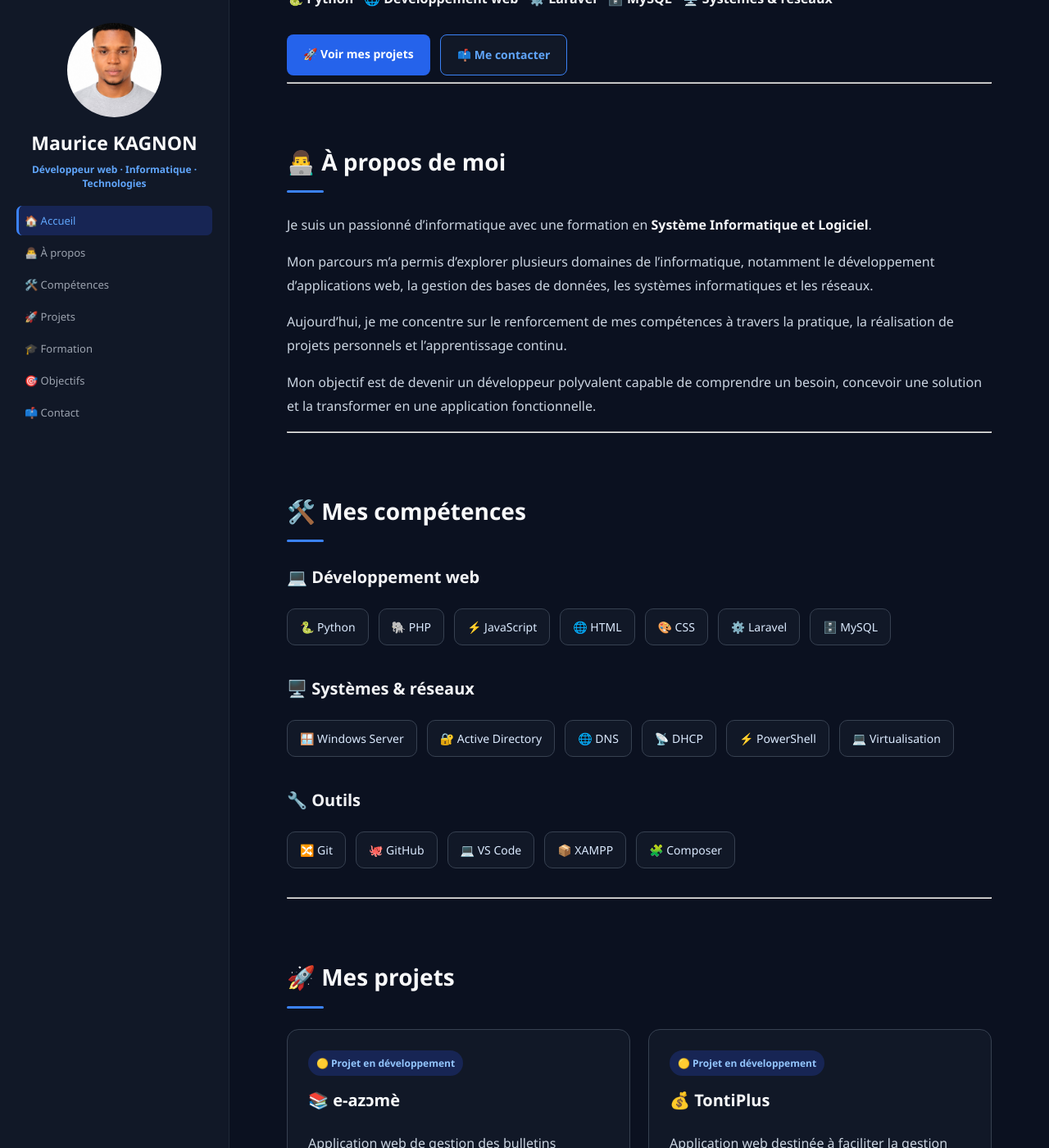
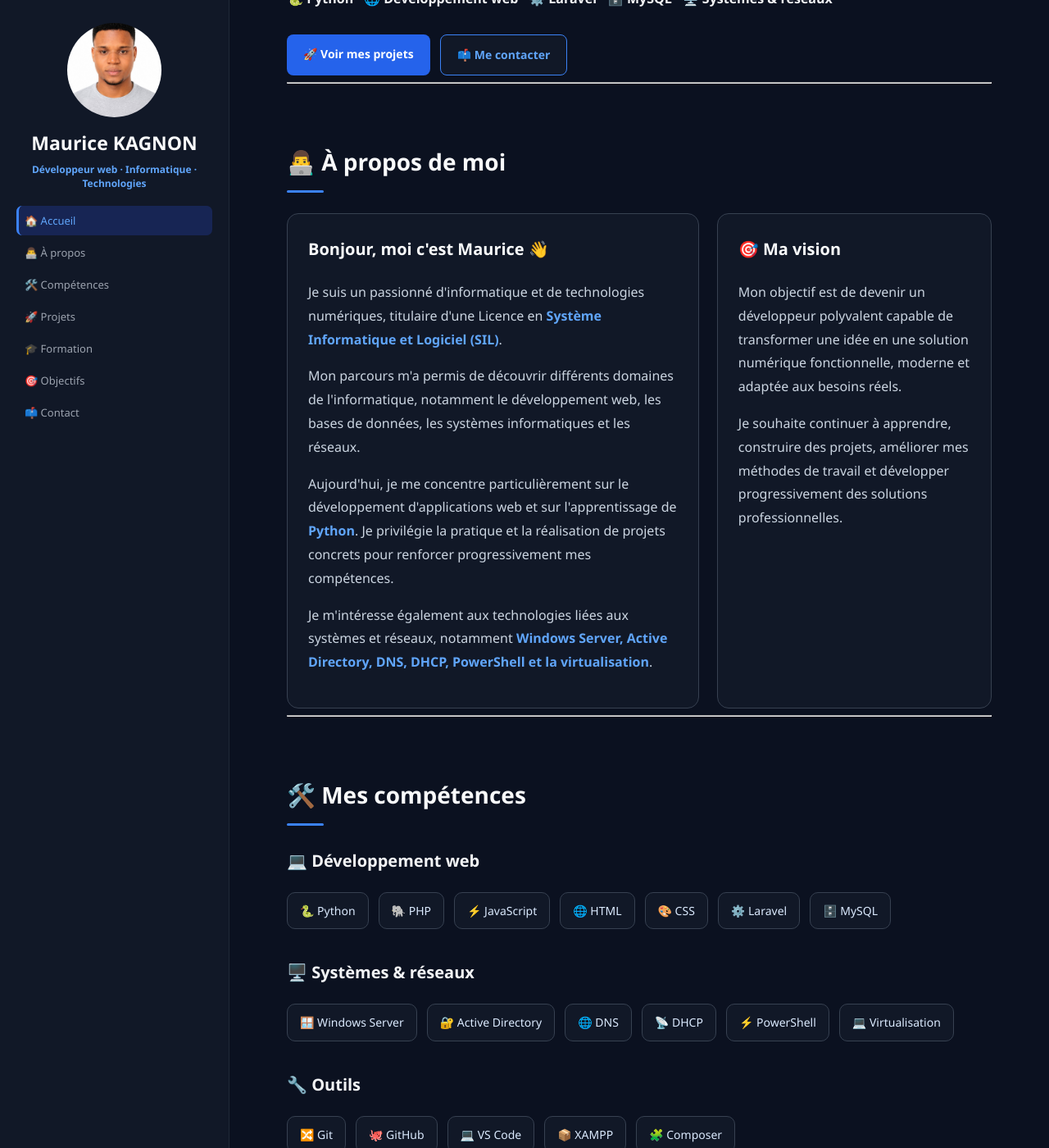
Before and after one commit to JacquesMaurice/maurice-kagnon.github.io, a Jekyll site: the page built from index.md, in a window 1280 px wide and 1400 px high, scrolled down 511 px. Shown: the whole window at 82% size. Built offline with Jekyll 4.4.1, drawn with Linux system fonts in a browser that asks for light colours.

```diff
--- a/assets/css/style.css
+++ b/assets/css/style.css
@@ -547,3 +547,67 @@ body {
   border-left: 3px solid #3b82f6;
   padding-left: 7px;
 }
+/* ========================================
+   SECTION À PROPOS
+   ======================================== */
+
+.about-section {
+  display: grid;
+  grid-template-columns: 1.5fr 1fr;
+
+  gap: 22px;
+
+  margin-top: 25px;
+}
+
+.about-intro,
+.about-goal {
+  padding: 25px;
+
+  background: #111827;
+
+  border: 1px solid #374151;
+  border-radius: 14px;
+
+  transition:
+    transform 0.2s ease,
+    border-color 0.2s ease,
+    box-shadow 0.2s ease;
+}
+
+.about-intro:hover,
+.about-goal:hover {
+  transform: translateY(-3px);
+
+  border-color: #3b82f6;
+
+  box-shadow: 0 10px 25px rgba(0, 0, 0, 0.3);
+}
+
+.about-intro h3,
+.about-goal h3 {
+  margin-top: 0;
+
+  color: #f9fafb;
+}
+
+.about-section p {
+  color: #cbd5e1;
+}
+
+.about-section strong {
+  color: #60a5fa;
+}
+
+
+/* ========================================
+   À PROPOS — MOBILE
+   ======================================== */
+
+@media (max-width: 768px) {
+
+  .about-section {
+    grid-template-columns: 1fr;
+  }
+
+}
--- a/index.md
+++ b/index.md
@@ -29,14 +29,56 @@ J'aime apprendre par la pratique, expérimenter de nouvelles technologies et tra
 
 <h2 id="a-propos">👨‍💻 À propos de moi</h2>
 
-Je suis un passionné d'informatique avec une formation en **Système Informatique et Logiciel**.
+<div class="about-section">
 
-Mon parcours m'a permis d'explorer plusieurs domaines de l'informatique, notamment le développement d'applications web, la gestion des bases de données, les systèmes informatiques et les réseaux.
+  <div class="about-intro">
+    <h3>Bonjour, moi c'est Maurice 👋</h3>
 
-Aujourd'hui, je me concentre sur le renforcement de mes compétences à travers la pratique, la réalisation de projets personnels et l'apprentissage continu.
+    <p>
+      Je suis un passionné d'informatique et de technologies numériques,
+      titulaire d'une Licence en <strong>Système Informatique et Logiciel (SIL)</strong>.
+    </p>
 
-Mon objectif est de devenir un développeur polyvalent capable de comprendre un besoin, concevoir une solution et la transformer en une application fonctionnelle.
+    <p>
+      Mon parcours m'a permis de découvrir différents domaines de
+      l'informatique, notamment le développement web, les bases de données,
+      les systèmes informatiques et les réseaux.
+    </p>
 
+    <p>
+      Aujourd'hui, je me concentre particulièrement sur le développement
+      d'applications web et sur l'apprentissage de <strong>Python</strong>.
+      Je privilégie la pratique et la réalisation de projets concrets
+      pour renforcer progressivement mes compétences.
+    </p>
+
+    <p>
+      Je m'intéresse également aux technologies liées aux systèmes et réseaux,
+      notamment <strong>Windows Server, Active Directory, DNS, DHCP,
+      PowerShell et la virtualisation</strong>.
+    </p>
+  </div>
+
+
+  <div class="about-goal">
+
+    <h3>🎯 Ma vision</h3>
+
+    <p>
+      Mon objectif est de devenir un développeur polyvalent capable de
+      transformer une idée en une solution numérique fonctionnelle,
+      moderne et adaptée aux besoins réels.
+    </p>
+
+    <p>
+      Je souhaite continuer à apprendre, construire des projets,
+      améliorer mes méthodes de travail et développer progressivement
+      des solutions professionnelles.
+    </p>
+
+  </div>
+
+</div>
 ---
 
 <h2 id="competences">🛠️ Mes compétences</h2>
```
